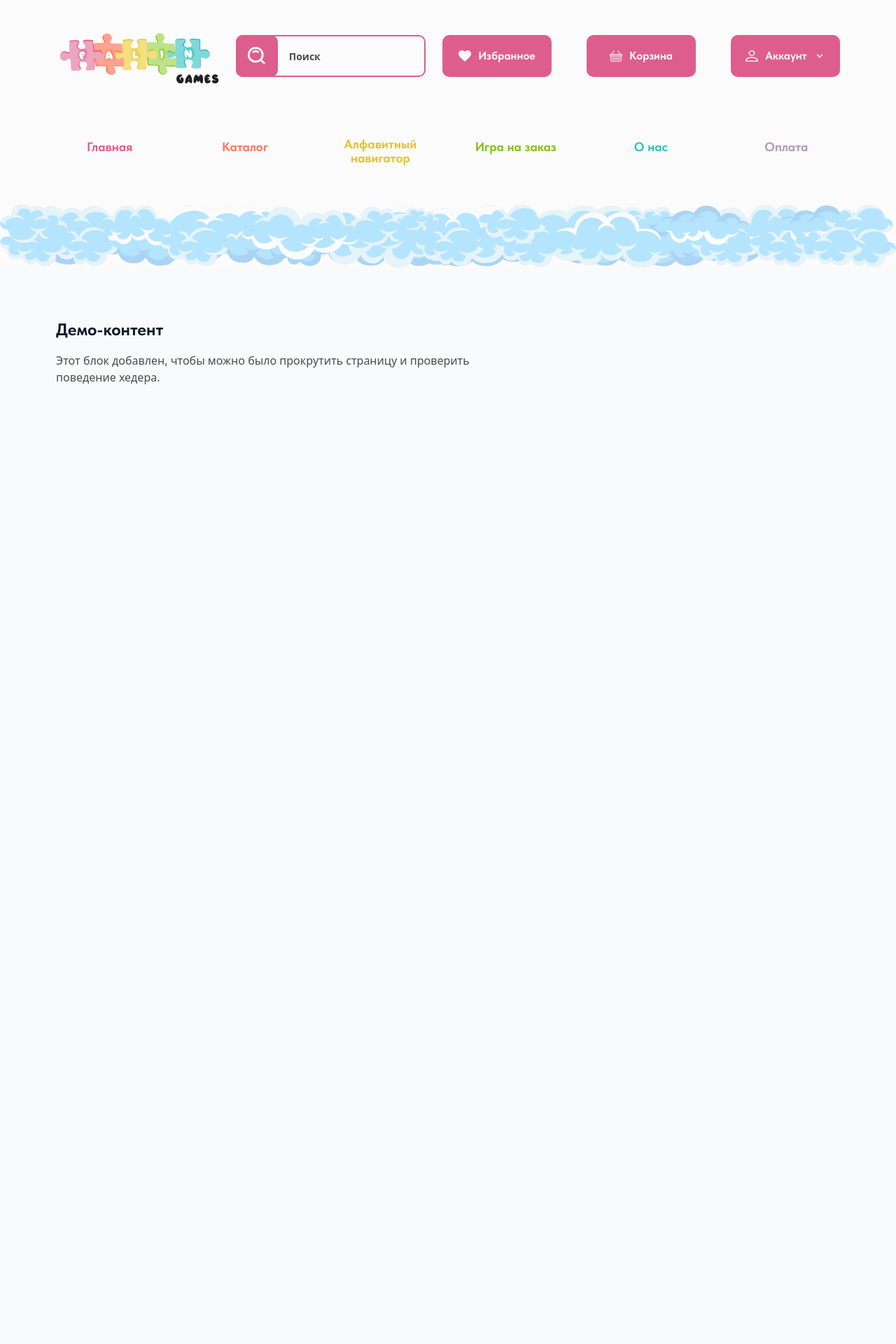
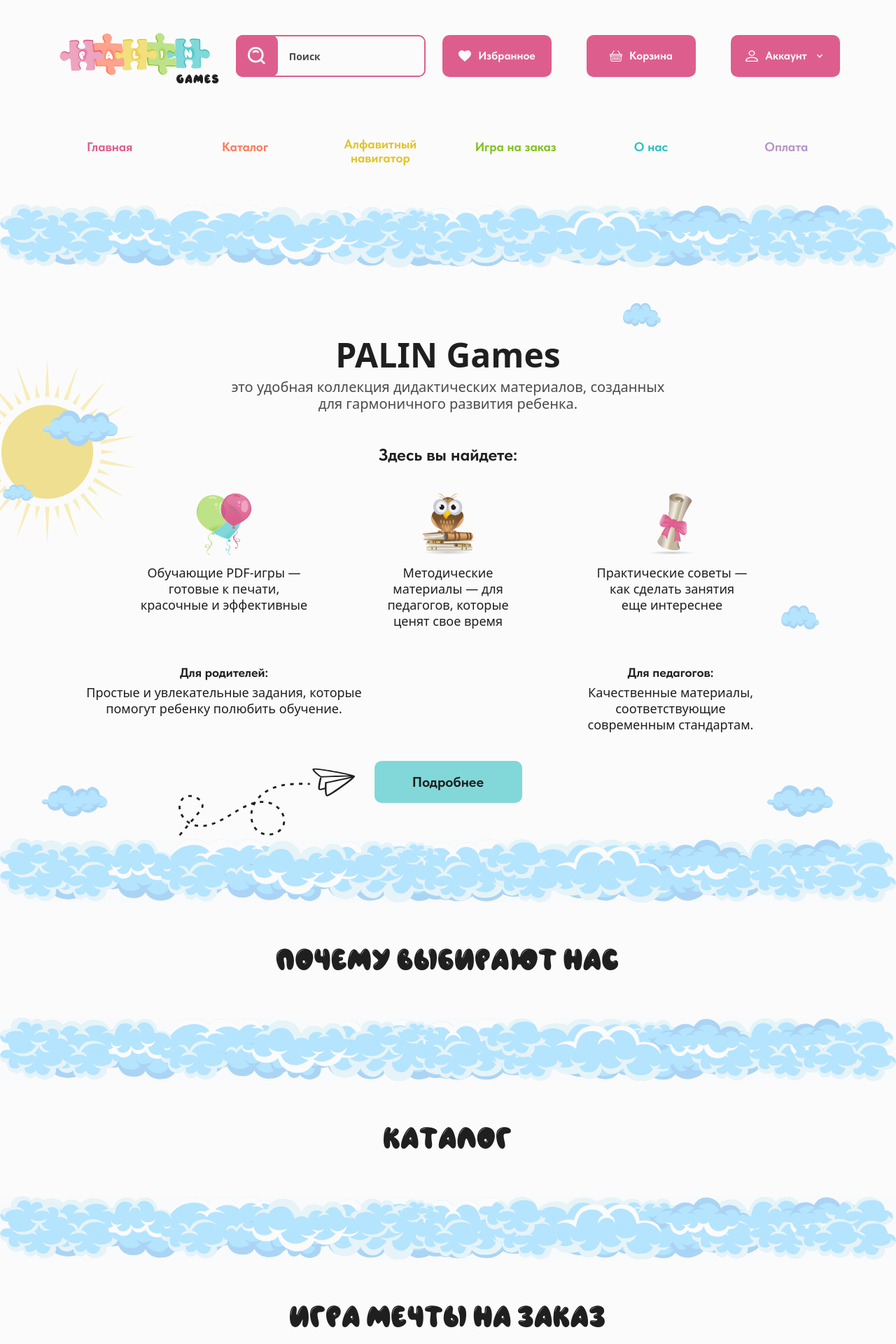
Before and after one commit to jendox/palingames, a Django app: page / in a window 1280 px wide. Shown: the top 1920 px of the page at 70% size. Run offline with Django 5.2, Linux system fonts and the light colour scheme; style sheets or scripts are compiled from the project's sources; some web fonts are replaced.

Commit message:
add home page hero section desktop

```diff
--- a/assets/css/input.css
+++ b/assets/css/input.css
@@ -154,4 +154,24 @@
     background-color: var(--color-pink-hover);
     color: var(--color-black);
   }
+
+  .btn-turquoise {
+    display: inline-flex;
+    align-items: center;
+    justify-content: center;
+    width: 211px;
+    height: 60px;
+    border-radius: 10px;
+    background-color: var(--color-turquoise-hover);
+    color: var(--color-black);
+    font-size: 20px;
+    font-weight: 700;
+    text-decoration: none;
+    cursor: pointer;
+  }
+
+  .btn-turquoise:hover {
+    background-color: var(--color-turquoise);
+    color: var(--color-white);
+  }
 }
--- a/templates/base/base.html
+++ b/templates/base/base.html
@@ -3,7 +3,7 @@
 {% block body %}
   {% include "includes/header.html" %}
 
-  <main class="mx-auto max-w-6xl px-4 py-8">
+  <main class="{% block main_class %}mx-auto max-w-6xl px-4 py-8{% endblock %}">
     {% block content %}{% endblock %}
   </main>
 
--- /dev/null
+++ b/templates/components/dividers/clouds.html
@@ -0,0 +1,14 @@
+{% load static %}
+
+<img
+  src="{% static 'images/clouds-group-mobile.svg' %}"
+  alt=""
+  class="pointer-events-none w-full select-none sm:hidden"
+  draggable="false"
+>
+<img
+  src="{% static 'images/clouds-group.svg' %}"
+  alt=""
+  class="pointer-events-none hidden w-full select-none sm:block"
+  draggable="false"
+>
--- a/templates/pages/home.html
+++ b/templates/pages/home.html
@@ -2,13 +2,20 @@
 
 {% block title %}Главная — PaliGames{% endblock %}
 
+{% block main_class %}w-full px-0 py-0{% endblock %}
+
 {% block content %}
-  <section class="py-10">
-    <h1 class="text-2xl font-bold">Демо-контент</h1>
-    <p class="mt-4 max-w-prose text-[var(--color-black-80)]">
-      Этот блок добавлен, чтобы можно было прокрутить страницу и проверить поведение хедера.
-    </p>
-  </section>
-
-  <div class="h-[2000px]"></div>
+  {% include "pages/home/sections/01_hero.html" %}
+  {% include "components/dividers/clouds.html" %}
+  {% include "pages/home/sections/02_why_choose.html" %}
+  {% include "components/dividers/clouds.html" %}
+  {% include "pages/home/sections/03_catalog_categories.html" %}
+  {% include "components/dividers/clouds.html" %}
+  {% include "pages/home/sections/04_custom_game.html" %}
+  {% include "components/dividers/clouds.html" %}
+  {% include "pages/home/sections/05_top_games.html" %}
+  {% include "components/dividers/clouds.html" %}
+  {% include "pages/home/sections/06_cta_ready_games.html" %}
+  {% include "components/dividers/clouds.html" %}
+  {% include "pages/home/sections/07_reviews.html" %}
 {% endblock %}
--- /dev/null
+++ b/templates/pages/home/sections/01_hero.html
@@ -0,0 +1,134 @@
+{% load static i18n %}
+
+<section class="relative overflow-hidden bg-[var(--color-white)]">
+  <div class="mx-auto max-w-6xl px-4 pt-[30px] pb-[40px] min-[1024px]:pt-[100px] min-[1024px]:pb-[51px]">
+    <div class="relative min-[1024px]:min-h-[520px]">
+      <img
+        src="{% static 'images/home/hero/sun.svg' %}"
+        alt=""
+        class="pointer-events-none absolute min-[1024px]:left-[-140px] min-[1024px]:top-[30px] hidden w-[255px] select-none min-[1024px]:block"
+        draggable="false"
+      >
+
+      <img
+        src="{% static 'images/home/hero/cloud-1.svg' %}"
+        alt=""
+        class="pointer-events-none absolute min-[1024px]:left-[calc(50%+250px)] min-[1024px]:top-[-50px] hidden w-[54px] select-none min-[1024px]:block"
+        draggable="false"
+      >
+      <img
+        src="{% static 'images/home/hero/cloud-1.svg' %}"
+        alt=""
+        class="pointer-events-none absolute min-[1024px]:right-[30px] min-[1024px]:top-[calc(50%+50px)] hidden w-[54px] select-none min-[1024px]:block"
+        draggable="false"
+      >
+      <img
+        src="{% static 'images/home/hero/cloud-2.svg' %}"
+        alt=""
+        class="pointer-events-none absolute min-[1024px]:left-[-20px] min-[1024px]:bottom-[-20px] hidden w-[94px] select-none min-[1024px]:block"
+        draggable="false"
+      >
+      <img
+        src="{% static 'images/home/hero/cloud-3.svg' %}"
+        alt=""
+        class="pointer-events-none absolute min-[1024px]:right-[10px] min-[1024px]:bottom-[-20px] hidden w-[94px] select-none min-[1024px]:block"
+        draggable="false"
+      >
+
+      <div class="text-center">
+        <div class="mx-auto max-w-[760px]">
+          <h1 class="text-[34px] font-black leading-[34px] text-[var(--color-black)] min-[1024px]:text-[48px] min-[1024px]:leading-[48px]">
+            PALIN Games
+          </h1>
+
+          <p class="mx-auto mt-[10px] max-w-[640px] text-[14px] leading-[18px] text-[var(--color-black-80)] min-[1024px]:text-[20px] min-[1024px]:leading-[24px]">
+            {% trans "это удобная коллекция дидактических материалов, созданных для гармоничного развития ребенка." %}
+          </p>
+
+          <div class="mt-[26px] text-[16px] font-bold text-[var(--color-black)] min-[1024px]:mt-[49px] min-[1024px]:text-[24px] min-[1024px]:leading-[24px]">
+            {% trans "Здесь вы найдете:" %}
+          </div>
+        </div>
+
+        <div class="mt-[26px] mx-auto w-full max-w-[360px] min-[1024px]:mt-[43px] min-[1024px]:w-[1034px] min-[1024px]:max-w-none">
+          <div class="min-[1024px]:mx-auto min-[1024px]:w-[890px]">
+            <div class="grid gap-[28px] min-[1024px]:grid-cols-[repeat(3,250px)] min-[1024px]:gap-y-0 min-[1024px]:gap-x-[70px]">
+            <div class="flex flex-col items-center min-[1024px]:w-[250px]">
+            <img
+              src="{% static 'images/home/hero/balloons.svg' %}"
+              alt=""
+              class="h-[88px] w-auto"
+              aria-hidden="true"
+              draggable="false"
+            >
+            <p class="mt-[14px] w-full text-balance text-center text-[12px] leading-[16px] text-[var(--color-black)] min-[1024px]:text-[18px] min-[1024px]:leading-[23px]">
+              <span class="whitespace-nowrap">{% trans "Обучающие PDF-игры" %}&nbsp;—</span>
+              {% trans "готовые к печати, красочные и эффективные" %}
+            </p>
+          </div>
+
+            <div class="flex flex-col items-center min-[1024px]:w-[250px]">
+            <img
+              src="{% static 'images/home/hero/owl.svg' %}"
+              alt=""
+              class="h-[88px] w-auto"
+              aria-hidden="true"
+              draggable="false"
+            >
+            <p class="mt-[14px] w-full text-balance text-center text-[12px] leading-[16px] text-[var(--color-black)] min-[1024px]:text-[18px] min-[1024px]:leading-[23px]">
+              {% trans "Методические материалы" %}&nbsp;— {% trans "для педагогов, которые ценят свое время" %}
+            </p>
+          </div>
+
+            <div class="flex flex-col items-center min-[1024px]:w-[250px]">
+            <img
+              src="{% static 'images/home/hero/roll.svg' %}"
+              alt=""
+              class="h-[88px] w-auto"
+              aria-hidden="true"
+              draggable="false"
+            >
+            <p class="mt-[14px] w-full text-balance text-center text-[12px] leading-[16px] text-[var(--color-black)] min-[1024px]:text-[18px] min-[1024px]:leading-[23px]">
+              {% trans "Практические советы" %}&nbsp;— {% trans "как сделать занятия еще интереснее" %}
+            </p>
+          </div>
+            </div>
+          </div>
+
+          <div class="mt-[28px] flex flex-col gap-y-[16px] min-[1024px]:mt-[50px] min-[1024px]:grid min-[1024px]:grid-cols-[394px,246px,394px]">
+            <div class="mx-auto w-full max-w-[430px] text-center min-[1024px]:mx-0 min-[1024px]:w-[394px] min-[1024px]:max-w-none">
+              <div class="text-[12px] font-bold text-[var(--color-black)] min-[1024px]:text-[18px] min-[1024px]:leading-[23px]">
+                {% trans "Для родителей:" %}
+              </div>
+              <p class="mt-[6px] text-balance text-[12px] leading-[16px] text-[var(--color-black)] min-[1024px]:text-[18px] min-[1024px]:leading-[23px]">
+                {% trans "Простые и увлекательные задания, которые помогут ребенку полюбить обучение." %}
+              </p>
+            </div>
+
+            <div class="mx-auto w-full max-w-[430px] text-center min-[1024px]:col-start-3 min-[1024px]:mx-0 min-[1024px]:w-[394px] min-[1024px]:max-w-none min-[1024px]:translate-x-[80px]">
+              <div class="text-[12px] font-bold text-[var(--color-black)] min-[1024px]:text-[18px] min-[1024px]:leading-[23px]">
+                {% trans "Для педагогов:" %}
+              </div>
+              <p class="mt-[6px] text-balance text-[12px] leading-[16px] text-[var(--color-black)] min-[1024px]:text-[18px] min-[1024px]:leading-[23px]">
+                {% trans "Качественные материалы, соответствующие современным стандартам." %}
+              </p>
+            </div>
+          </div>
+        </div>
+
+        <div class="relative mt-[22px] flex items-center justify-center min-[1024px]:mt-[40px]">
+          <img
+            src="{% static 'images/home/hero/airplane.svg' %}"
+            alt=""
+            class="pointer-events-none absolute top-1/2 hidden w-[328px] -translate-y-1/2 select-none min-[1024px]:block
+              min-[1024px]:right-[calc(50%+118px)] min-[1024px]:top-[calc(50%+50px)]"
+            draggable="false"
+          >
+          <a href="#" class="btn-turquoise">
+            {% trans "Подробнее" %}
+          </a>
+        </div>
+      </div>
+    </div>
+  </div>
+</section>
--- /dev/null
+++ b/templates/pages/home/sections/02_why_choose.html
@@ -0,0 +1,9 @@
+{% load i18n %}
+
+<section class="bg-[var(--color-white)]">
+  <div class="mx-auto max-w-6xl px-4 py-[40px] sm:py-[60px]">
+    <h2 class="text-center font-airfool text-[34px] leading-[34px] text-[var(--color-black)] sm:text-[44px] sm:leading-[44px]">
+      {% trans "Почему выбирают нас" %}
+    </h2>
+  </div>
+</section>
--- /dev/null
+++ b/templates/pages/home/sections/03_catalog_categories.html
@@ -0,0 +1,9 @@
+{% load i18n %}
+
+<section class="bg-[var(--color-white)]">
+  <div class="mx-auto max-w-6xl px-4 py-[40px] sm:py-[60px]">
+    <h2 class="text-center font-airfool text-[34px] leading-[34px] text-[var(--color-black)] sm:text-[44px] sm:leading-[44px]">
+      {% trans "Каталог" %}
+    </h2>
+  </div>
+</section>
--- /dev/null
+++ b/templates/pages/home/sections/04_custom_game.html
@@ -0,0 +1,9 @@
+{% load i18n %}
+
+<section class="bg-[var(--color-white)]">
+  <div class="mx-auto max-w-6xl px-4 py-[40px] sm:py-[60px]">
+    <h2 class="text-center font-airfool text-[34px] leading-[34px] text-[var(--color-black)] sm:text-[44px] sm:leading-[44px]">
+      {% trans "Игра мечты на заказ" %}
+    </h2>
+  </div>
+</section>
--- /dev/null
+++ b/templates/pages/home/sections/05_top_games.html
@@ -0,0 +1,9 @@
+{% load i18n %}
+
+<section class="bg-[var(--color-white)]">
+  <div class="mx-auto max-w-6xl px-4 py-[40px] sm:py-[60px]">
+    <h2 class="text-center font-airfool text-[34px] leading-[34px] text-[var(--color-black)] sm:text-[44px] sm:leading-[44px]">
+      {% trans "Топ игр" %}
+    </h2>
+  </div>
+</section>
--- /dev/null
+++ b/templates/pages/home/sections/06_cta_ready_games.html
@@ -0,0 +1,9 @@
+{% load i18n %}
+
+<section class="bg-[var(--color-white)]">
+  <div class="mx-auto max-w-6xl px-4 py-[40px] sm:py-[60px]">
+    <h2 class="text-center font-airfool text-[34px] leading-[34px] text-[var(--color-black)] sm:text-[44px] sm:leading-[44px]">
+      {% trans "Нужны готовые игры?" %}
+    </h2>
+  </div>
+</section>
--- /dev/null
+++ b/templates/pages/home/sections/07_reviews.html
@@ -0,0 +1,9 @@
+{% load i18n %}
+
+<section class="bg-[var(--color-white)]">
+  <div class="mx-auto max-w-6xl px-4 py-[40px] sm:py-[60px]">
+    <h2 class="text-center font-airfool text-[34px] leading-[34px] text-[var(--color-black)] sm:text-[44px] sm:leading-[44px]">
+      {% trans "Отзывы" %}
+    </h2>
+  </div>
+</section>
```
Also changed, not shown: static/images/home/hero/airplane.svg (added), static/images/home/hero/balloons.svg (added), static/images/home/hero/cloud-1.svg (added), static/images/home/hero/cloud-2.svg (added), static/images/home/hero/cloud-3.svg (added), static/images/home/hero/owl.svg (added), static/images/home/hero/roll.svg (added), static/images/home/hero/sun.svg (added).
